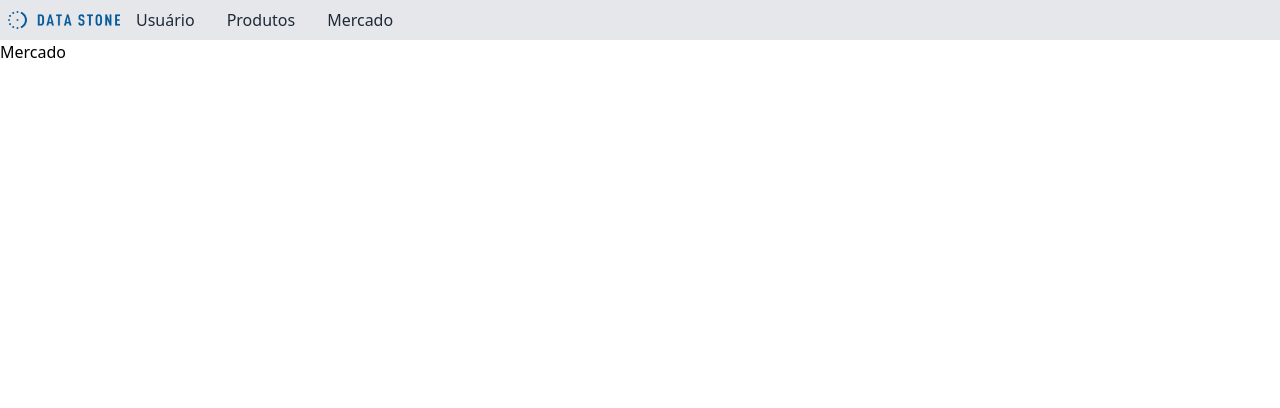
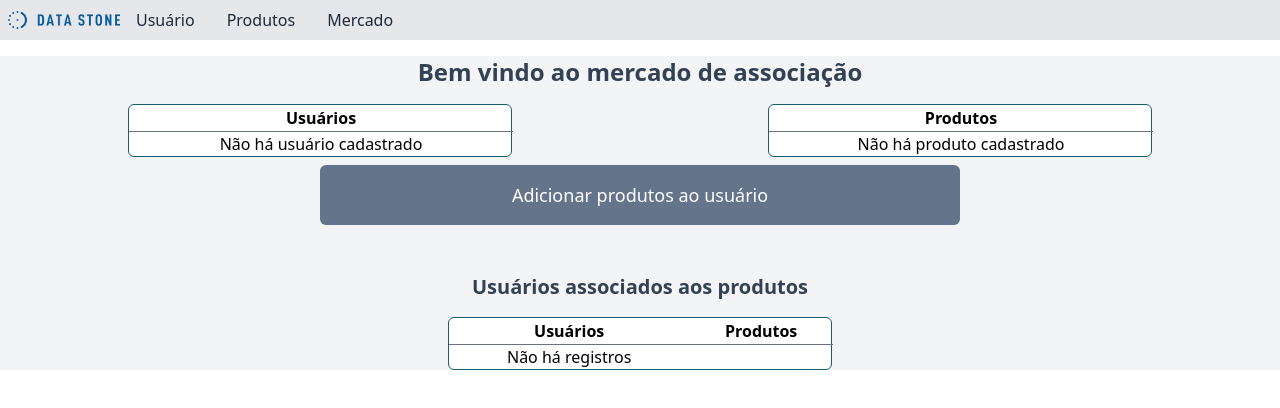
Before and after one commit to Willtavares/dataStoneDev, a Vue app: page /market in a window 1280 px wide. Shown: the top 408 px of the page. Built offline with nearby package versions, Linux system fonts and the light colour scheme.

Commit message:
Associate user to products

```diff
--- a/src/components/ManageProducts.vue
+++ b/src/components/ManageProducts.vue
@@ -120,25 +120,20 @@ import { ref, computed } from 'vue'
 import { productStore } from '@/stores/productStore'
 
 const productsStore = productStore()
-
 const products = computed(() => productsStore.getProducts)
 const idCounter = ref(0)
-
 const newProduct = () => ({
   id: null,
   name: null,
   isActive: null
 })
-
 const product = ref(newProduct())
 const editingProductId = ref(null)
-
 const enableEdit = ref(false)
 
 function post() {
   idCounter.value++
   product.value.id = idCounter.value
-  // products.value.push(product.value)
   productsStore.addProduct(product.value)
   product.value = newProduct()
 }
--- a/src/components/SuperMarket.vue
+++ b/src/components/SuperMarket.vue
@@ -0,0 +1,140 @@
+<template>
+  <div class="bg-gray-100">
+    <h1 class="m-4 text-slate-700 font-bold text-2xl text-center">
+      Bem vindo ao mercado de associação
+    </h1>
+    <div class="flex justify-around flex-nowrap">
+      <div class="border border-solid border-cyan-800 rounded-md bg-white min-w-96 w-96 h-fit">
+        <table class="w-96">
+          <thead class="border-b border-gray-500">
+            <tr>
+              <th>Usuários</th>
+            </tr>
+          </thead>
+          <tbody class="w-full">
+            <tr v-if="!users.length" class="w-full text-center">
+              <p>Não há usuário cadastrado</p>
+            </tr>
+            <tr class="border-b border-gray-500" v-for="itemU of users" :key="itemU.id">
+              <td class="p-2 text-center">
+                <input type="radio" v-model="selectUser" :value="itemU.id" /> {{ itemU.name }}
+              </td>
+            </tr>
+          </tbody>
+        </table>
+      </div>
+      <div class="border border-solid border-cyan-800 rounded-md bg-white min-w-96 w-96 h-fit">
+        <table class="w-96">
+          <thead class="border-b border-gray-500 w-full">
+            <tr>
+              <th>Produtos</th>
+            </tr>
+          </thead>
+          <tbody class="w-full">
+            <tr v-if="!products.length" class="w-full text-center">
+              <p>Não há produto cadastrado</p>
+            </tr>
+            <tr class="border-b border-gray-500" v-for="itemP of products" :key="itemP.id">
+              <td class="p-2 text-center">
+                <input type="checkbox" v-model="selectProduct" :value="itemP.id" :id="itemP.id" />
+                {{ itemP.name }}
+              </td>
+            </tr>
+          </tbody>
+        </table>
+      </div>
+    </div>
+    <div class="flex w-full justify-center">
+      <button
+        @click="associations"
+        class="text-white text-lg bg-slate-500 hover:bg-slate-700 rounded-md p-4 w-1/2 my-2"
+      >
+        Adicionar produtos ao usuário
+      </button>
+    </div>
+
+    <div class="w-full flex flex-col justify-center items-center mt-6">
+      <h1 class="m-4 text-slate-700 font-bold text-xl text-center">
+        Usuários associados aos produtos
+      </h1>
+      <div class="border border-solid border-cyan-800 rounded-md bg-white min-w-96 w-96 h-fit">
+        <table class="w-96">
+          <thead class="border-b border-gray-500">
+            <tr>
+              <th>Usuários</th>
+              <th>Produtos</th>
+            </tr>
+          </thead>
+          <tbody class="w-full">
+            <tr v-if="!associated.length" class="w-full text-center">
+              <p>Não há registros</p>
+            </tr>
+            <tr
+              class="border-b border-gray-500"
+              v-for="itemAssoc of associated"
+              :key="itemAssoc.id"
+            >
+              <td class="p-2 text-center">
+                {{ itemAssoc.name }}
+              </td>
+              <td class="p-2 text-center">
+                <div v-for="productAssoc of itemAssoc.products" :key="productAssoc.id">
+                  {{ productAssoc.name }}
+                </div>
+              </td>
+            </tr>
+          </tbody>
+        </table>
+      </div>
+    </div>
+  </div>
+</template>
+
+<script setup>
+import { ref, computed } from 'vue'
+import { userStore } from '@/stores/userStore'
+import { productStore } from '@/stores/productStore'
+import { marketStore } from '@/stores/marketStore'
+
+const productsStore = productStore()
+const products = computed(() => productsStore.getProducts)
+const usersStore = userStore()
+const users = computed(() => usersStore.getUsers)
+const marketsStore = marketStore()
+const associated = computed(() => marketsStore.getAssociates)
+
+const selectUser = ref(false)
+const selectProduct = ref([])
+const produtcList = ref([])
+const userSelected = ref(null)
+
+const newAssociations = () => ({
+  id: null,
+  name: null,
+  products: []
+})
+
+const newAssociation = ref(newAssociations())
+
+function associations() {
+  userSelected.value = users.value.find((x) => x.id === selectUser.value)
+
+  for (let index = 0; index < selectProduct.value.length; index++) {
+    const find = products.value.find((p) => p.id === selectProduct.value[index])
+    produtcList.value.push(find)
+  }
+
+  newAssociation.value.id = userSelected.value.id
+  newAssociation.value.name = userSelected.value.name
+  newAssociation.value.products = [...produtcList.value]
+
+  console.log(222, newAssociation)
+
+  marketsStore.addAssociation(newAssociation.value)
+
+  selectUser.value = false
+  selectProduct.value = []
+}
+</script>
+
+<style lang="scss" scoped></style>
--- /dev/null
+++ b/src/stores/marketStore.js
@@ -0,0 +1,21 @@
+import { defineStore } from 'pinia'
+
+export const marketStore = defineStore('marketStore', {
+  state: () => ({
+    associates: []
+  }),
+  actions: {
+    addAssociation(associate) {
+      this.associates.push(associate)
+    },
+    updateAssociation(updatedAssociate) {
+      const index = this.associates.findIndex(u => u.id === updatedAssociate.id)
+      if (index !== -1) {
+        this.associates.splice(index, 1, updatedAssociate)
+      }
+    }
+  },
+  getters: {
+    getAssociates: state => state.associates
+  }
+})
--- a/src/views/MarketView.vue
+++ b/src/views/MarketView.vue
@@ -1,12 +1,13 @@
 <template>
   <div>
     <Header />
-    <h1>Mercado</h1>
+    <SuperMarket />
   </div>
 </template>
 
 <script setup>
 import Header from '@/components/shared/header.vue'
+import SuperMarket from '@/components/SuperMarket.vue'
 </script>
 
 <style lang="scss" scoped></style>
```
